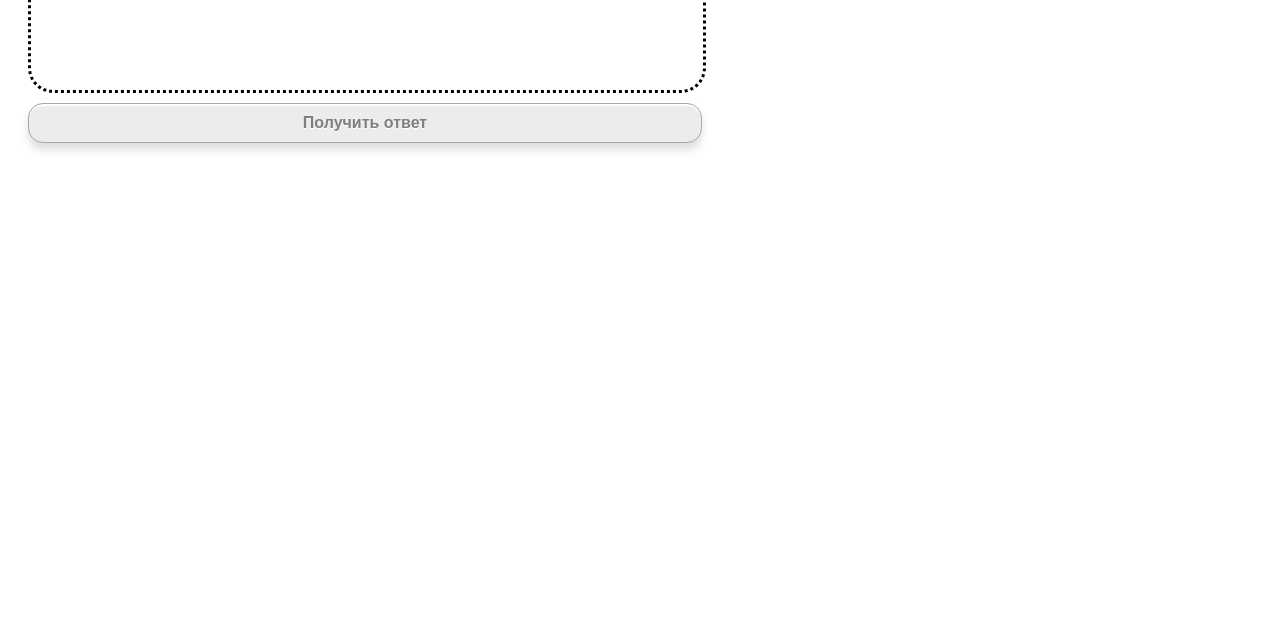
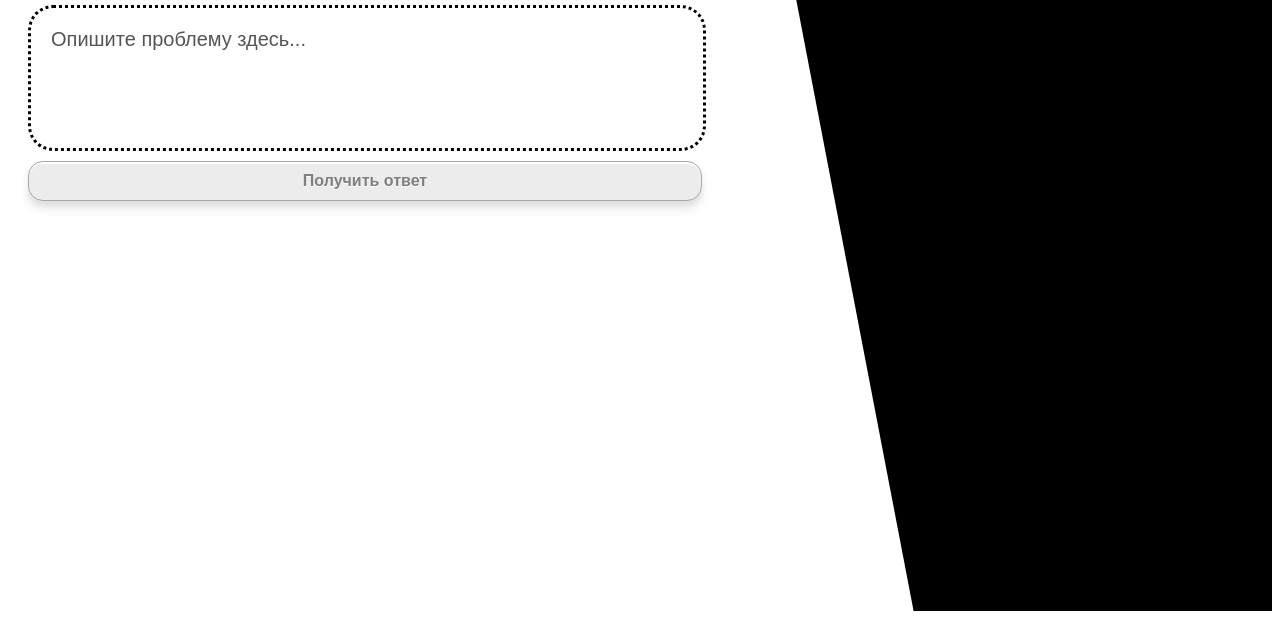
Before and after one commit to sevastopolprojects/sevproblems, a plain HTML site: page index.html in a window 1280 px wide. Shown: the part 528-1147 px from the top of the page. Before the commit the page ends 800 px from the top, so only its background shows below. Drawn offline with nearby package versions, Linux system fonts and the light colour scheme; files that its build step writes are made by us from their sources; the site is published under a folder, as on GitHub Pages, so addresses that start at the root find nothing.

Commit message:
Update index.html

```diff
--- a/index.html
+++ b/index.html
@@ -3,7 +3,7 @@
  <head>
   <link href='https://fonts.googleapis.com/css?family=Montserrat' rel='stylesheet'>
 
-  <link rel="stylesheet" href="/sev_problems/my-site.css">
+  <link rel="stylesheet" href="my-site.css">
 
   <script src='https://cdnjs.cloudflare.com/ajax/libs/jquery/2.1.3/jquery.min.js'></script>
   <script src="http://ajax.googleapis.com/ajax/libs/jquery/1.7.1/jquery.min.js" type="text/javascript"></script>
```
